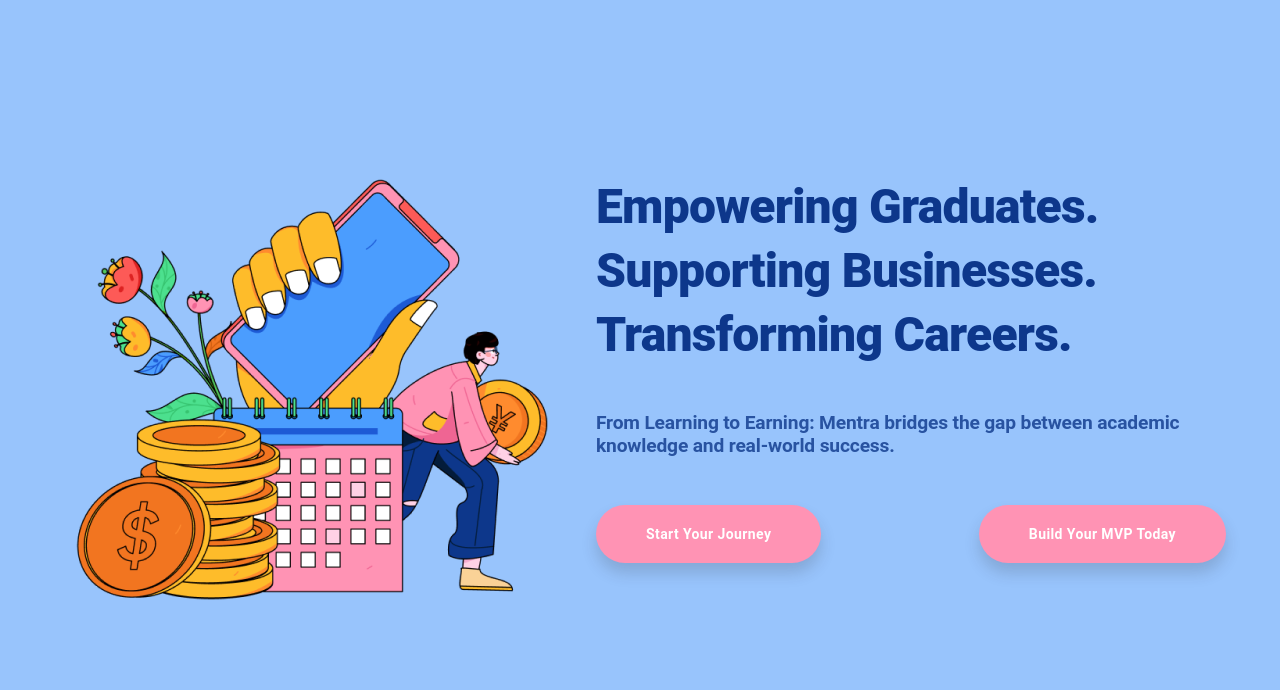
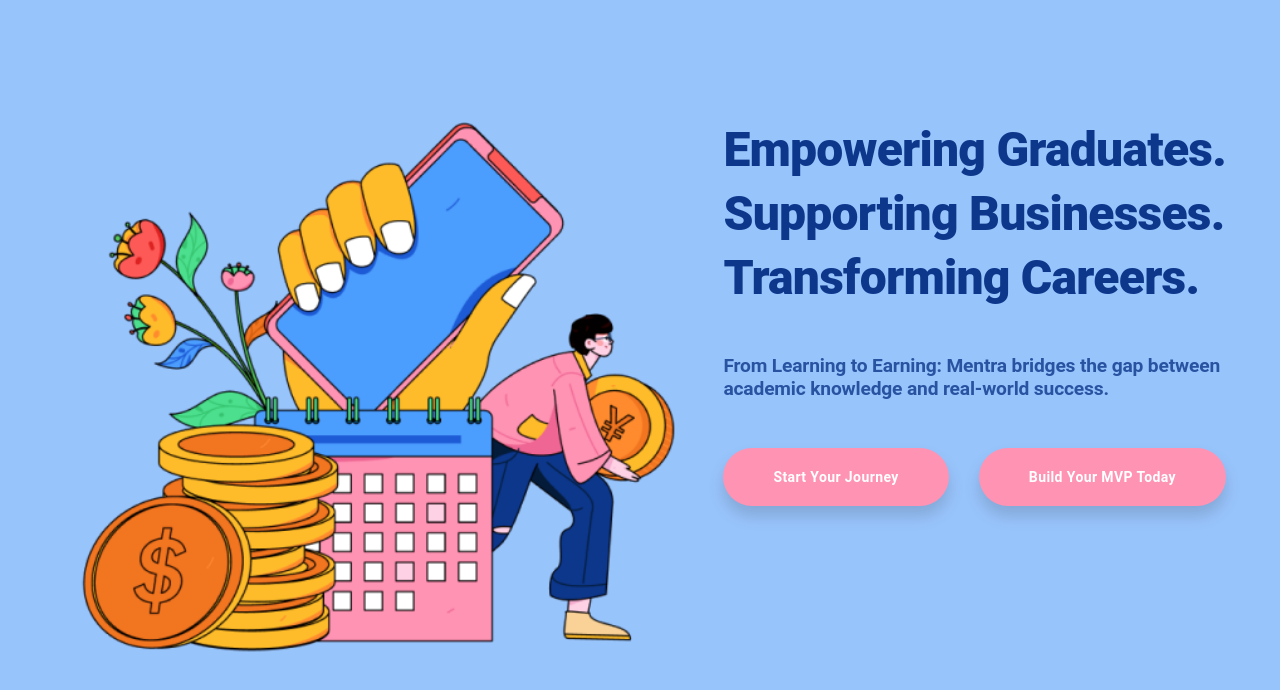
Before and after one commit to Mentra-Inc/mentra-next, a Next.js app: page / in a window 1280 px wide. Shown: the top 690 px of the page. Built offline with nearby package versions, Linux system fonts and the light colour scheme.

Commit message:
write image sizes directly, replace Next Image with Box from MUI, use spacing, gap, py, my, etc.

```diff
--- a/components/CustomButton.tsx
+++ b/components/CustomButton.tsx
@@ -1,33 +1,31 @@
-import { Button, useTheme } from "@mui/material";
+import { Button } from "@mui/material";
 import { ReactNode } from "react";
 
 type CustomButtonProps = {
   children: ReactNode;
-}
+};
 
 function CustomButton({ children }: Readonly<CustomButtonProps>) {
-  const theme = useTheme(); // Access the theme
-
   return (
     <Button
       variant="contained"
       sx={{
-        maxWidth: theme.custom.button.maxWidth,
-        maxHeight: theme.custom.button.maxHeight,
+        maxWidth: "290px",
+        maxHeight: "58px",
         display: "flex",
         justifyContent: "center",
         alignItems: "center",
         textTransform: "none",
         fontWeight: 700,
         fontFamily: "Roboto, sans-serif",
-        px: theme.custom.button.paddingX,
-        py: theme.custom.button.paddingY,
-        borderRadius: theme.custom.button.borderRadius,
-        backgroundColor: theme.custom.colors.customButtonBg,
+        px: "50px",
+        py: "20px",
+        borderRadius: "50px",
+        backgroundColor: "#ff93b4",
         color: "white",
-        boxShadow: theme.custom.button.boxShadow,
+        boxShadow: "0px 10px 15px rgba(46,46,50,0.18)",
         "&:hover": {
-          backgroundColor: theme.custom.colors.customButtonHover,
+          backgroundColor: "#FF9F0A",
         },
       }}
     >
--- a/components/Heading.tsx
+++ b/components/Heading.tsx
@@ -10,18 +10,10 @@
     return (
         <Typography
             variant="h1"
-            sx={{
-                fontSize: {
-                    xs: theme.typography.h2.fontSize,
-                    lg: theme.typography.h1.fontSize
-                },
-                fontWeight: 900,
-                color: theme.palette.primary.main,
-                whiteSpace: {
-                    md: 'wrap',
-                    lg: 'nowrap'
-                }
-            }}
+            fontSize={{ xs: "2.5em", lg: "3em" }}
+            fontWeight={900}
+            color={theme.palette.primary.main}
+            whiteSpace={{ md: "wrap", lg: "nowrap" }}
         >
             {title}
         </Typography>
--- a/components/Hero.tsx
+++ b/components/Hero.tsx
@@ -1,4 +1,3 @@
-import Image from "next/image";
 import { Box, Typography, Stack, useTheme } from "@mui/material";
 import WaveDivider from "./WaveDivider";
 import Heading from "./Heading";
@@ -9,71 +8,35 @@
 
     return (
         <Box
-            sx={{
-                minHeight: "100vh",
-                backgroundColor: theme.palette.background.default,
-                position: "relative",
-                display: "flex",
-                justifyContent: "center",
-                alignItems: "center",
-                width: '100vw'
-            }}
+            minHeight="100vh"
+            bgcolor={theme.palette.background.default}
+            position="relative"
+            display="flex"
+            justifyContent="center"
+            alignItems="center"
         >
             <Box
-                sx={{
-                    display: "flex",
-                    gap: {
-                        xs: theme.spacing(6),
-                        lg: theme.spacing(12)
-                    },
-                    flexDirection: {
-                        xs: "column",
-                        lg: "row"
-                    },
-                    py: {
-                        xs: theme.spacing(12),
-                        lg: 0
-                    },
-                    px: {
-                        xs: theme.spacing(2),
-                        lg: 0
-                    },
-                    alignItems: {
-                        xs: "center",
-                        lg: "normal"
-                    }
-                }}
+                display="flex"
+                gap={{ xs: 6, lg: 12 }}
+                flexDirection={{ xs: "column", lg: "row" }}
+                py={{ xs: 12, lg: 0 }}
+                px={{ xs: 2, lg: 0 }}
+                alignItems={{ xs: "center", lg: "normal" }}
             >
-                <Stack
-                    sx={{
-                        maxWidth: "100%",
-                        width: {
-                            xs: "90%",
-                            sm: "80%",
-                            lg: theme.custom.sizes.heroImg.width
-                        },
-                    }}
-                >
-                    <Image
+                <Box
+                    component="img"
                     src="/hero_img.png"
                     alt="Hero Image"
-                        width={theme.custom.sizes.heroImg.width}
-                        height={theme.custom.sizes.heroImg.height}
+                    width={494}
+                    height={442}
                     style={{
                         width: "100%",
                         height: "auto"
                     }}
                 />
-                </Stack>
 
-                <Stack
-                    spacing={theme.spacing(12)}
-                    textAlign={{
-                        xs: "center",
-                        lg: "left"
-                    }}
-                >
-                    <Stack spacing={theme.spacing(2)}>
+                <Stack spacing={12} textAlign={{ xs: "center", lg: "left" }}>
+                    <Stack spacing={2}>
                         <Heading title="Empowering Graduates." />
                         <Heading title="Supporting Businesses." />
                         <Heading title="Transforming Careers." />
@@ -81,29 +44,21 @@
 
                     <Typography
                         variant="h2"
-                        sx={{
-                            fontSize: theme.typography.body1.fontSize,
-                            fontWeight: 600,
-                            color: theme.palette.primary.main,
-                            my: theme.spacing(6),
-                            maxWidth: theme.custom.sizes.aboutUsText.maxWidth,
-                            opacity: theme.typography.body1.opacity
-                        }}
+                        fontSize="1.2em"
+                        fontWeight={600}
+                        color={theme.palette.primary.main}
+                        my={6}
+                        maxWidth={630}
+                        sx={{ opacity: 0.8 }}
                     >
                         From Learning to Earning: Mentra bridges the gap between academic knowledge and real-world success.
                     </Typography>
 
                     <Stack
-                        direction={{
-                            xs: "column",
-                            sm: "row"
-                        }}
-                        justifyContent={{
-                            xs: "center",
-                            lg: "space-between"
-                        }}
+                        direction={{ xs: "column", sm: "row" }}
+                        justifyContent={{ xs: "center", lg: "space-between" }}
                         alignItems="center"
-                        spacing={theme.spacing(2)}
+                        spacing={2}
                     >
                         <CustomButton>Start Your Journey</CustomButton>
                         <CustomButton>Build Your MVP Today</CustomButton>
--- a/theme/theme.ts
+++ b/theme/theme.ts
@@ -12,45 +12,7 @@
             default: '#98c4fc'
         },
     },
-    spacing: 4,
-    typography: {
-        h1: {
-            fontSize: "3em",
-            fontWeight: 900
-        },
-        h2: {
-            fontSize: "2.5em",
-            fontWeight: 600
-        },
-        subtitle1: {
-            fontSize: "1.5em"
-        },
-        body1: {
-            fontSize: "1.2em",
-            opacity: 0.8
-        }
-    },
-    custom: {
-        sizes: {
-            aboutUsImg: { width: 458, height: 371 },
-            heroImg: { width: 494, height: 442 },
-            logoImg: { width: 68, height: 50 },
-            productCard: { maxWidth: 575 },
-            aboutUsText: { maxWidth: 630 }
-        },
-        button: {
-            maxWidth: "290px",
-            maxHeight: "58px",
-            paddingX: "50px",
-            paddingY: "20px",
-            borderRadius: "50px",
-            boxShadow: "0px 10px 15px rgba(46,46,50,0.18)",
-        },
-        colors: {
-            customButtonBg: "#ff93b4",
-            customButtonHover: "#FF9F0A"
-        }
-    }
+    spacing: 4
 });
 
 export default theme;
```
Also changed, not shown: theme/theme.d.ts (deleted, +0 -51 lines). Lines whose indentation alone changed are shown as unchanged.
